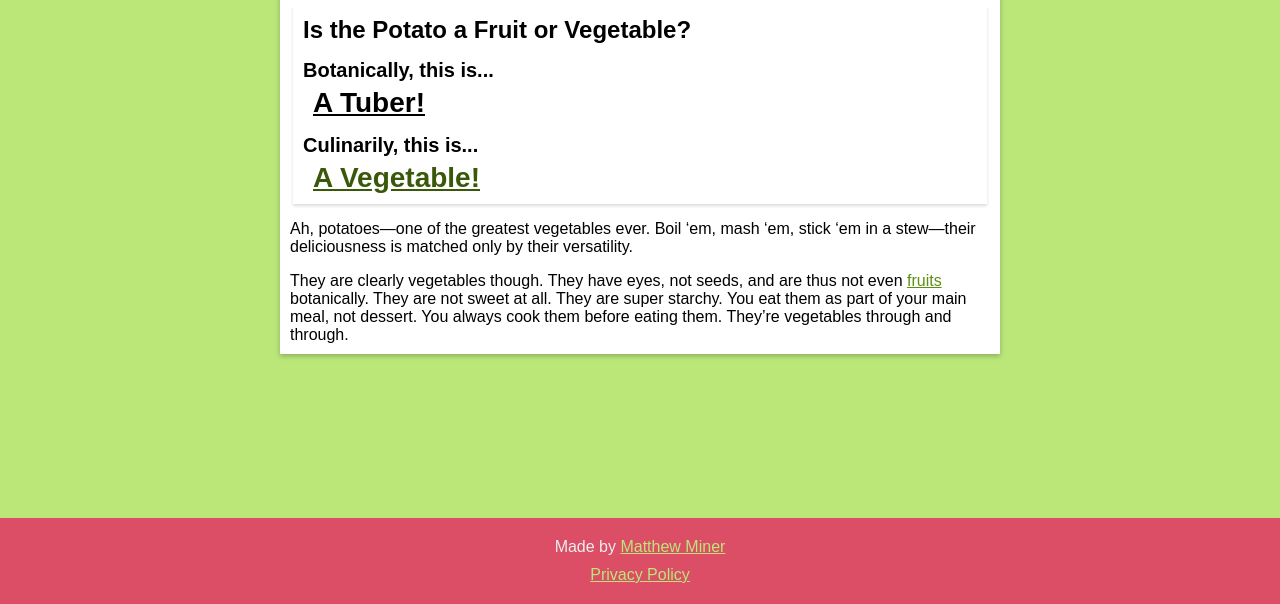
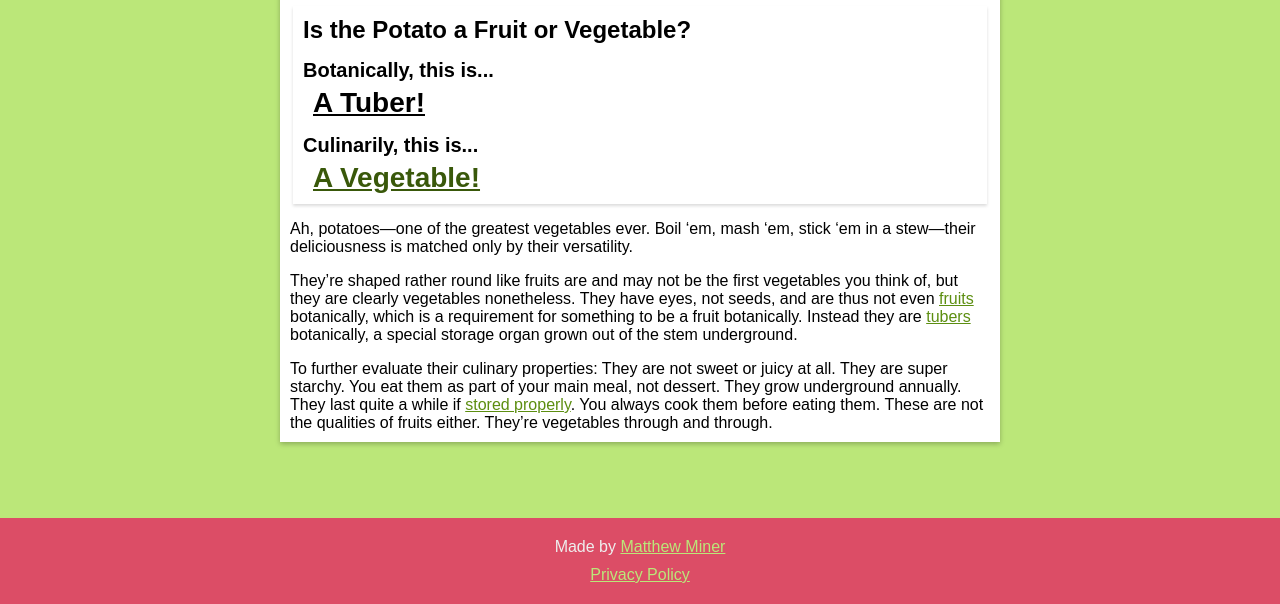
Before and after one commit to mminer237/fruitorvegetable, a Jekyll site: the page built from _items/potato.md, in a window 1280 px wide, cut to the strip 296-900 px from the top of the page. Built offline with Jekyll 4.4.1, drawn with Linux system fonts in a browser that asks for light colours.

Commit message:
Expanded potatoes

```diff
--- a/_items/potato.md
+++ b/_items/potato.md
@@ -6,4 +6,6 @@ image: assets/images/potatoes.jpg
 ---
 Ah, potatoes—one of the greatest vegetables ever. Boil 'em, mash 'em, stick 'em in a stew—their deliciousness is matched only by their versatility.
 
-They are clearly vegetables though. They have eyes, not seeds, and are thus not even [fruits]({% link _types/fruit.html %}) botanically. They are not sweet at all. They are super starchy. You eat them as part of your main meal, not dessert. You always cook them before eating them. They're vegetables through and through.
+They're shaped rather round like fruits are and may not be the first vegetables you think of, but they are clearly vegetables nonetheless. They have eyes, not seeds, and are thus not even [fruits]({% link _types/fruit.html %}) botanically, which is a requirement for something to be a fruit botanically. Instead they are [tubers]({% link _types/fruit.html %}) botanically, a special storage organ grown out of the stem underground.
+
+To further evaluate their culinary properties: They are not sweet or juicy at all. They are super starchy. You eat them as part of your main meal, not dessert. They grow underground annually. They last quite a while if <a href="https://www.healthline.com/nutrition/how-to-store-potatoes">stored properly</a>. You always cook them before eating them. These are not the qualities of fruits either. They're vegetables through and through.
```
